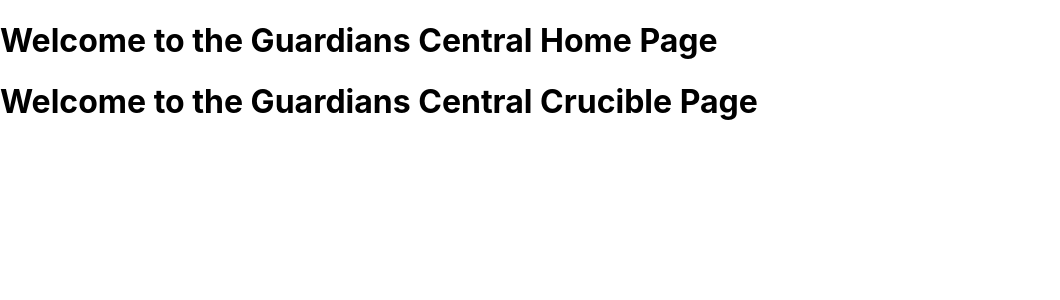
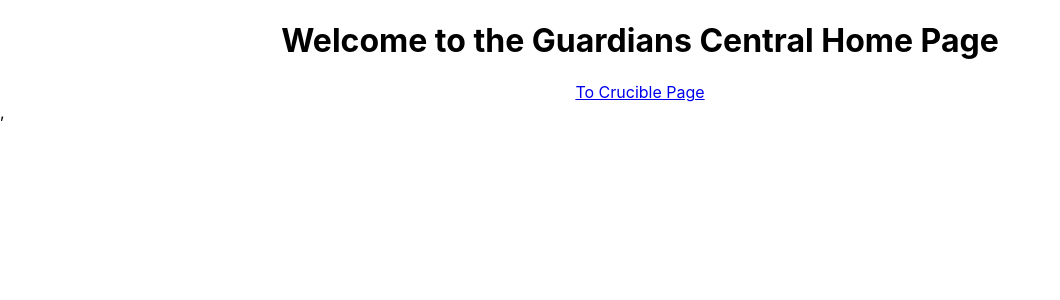
Before and after one commit to WesleyCartagena/guardians-central-backup-4-23-24, a React (Create React App) app: page / in a window 1280 px wide. Shown: the top 300 px of the page, without its empty margins (0-1060 px from the left). Built offline with nearby package versions, Linux system fonts and the light colour scheme.

Commit message:
routes-setup

```diff
--- a/src/App.js
+++ b/src/App.js
@@ -1,14 +1,19 @@
-import Home from './pages/Home/Home.js'
-import Crucible from './pages/Crucible/Crucible.js'
+import { Routes, Route } from "react-router-dom"
+import Home from './pages/Home/Home'
+import Crucible from './pages/Crucible/Crucible'
+import Layout from './components/Layout/Layout'
 import './App.css';
 
-export const App = () => {
+function App () {
     return (
-        <main>
-            <Home/>
-            <Crucible/>
-        </main>
+        <>
+           <Routes>
+                <Route path="/" element={<Layout />}>
+                    <Route index element={<Home />} />
+                    <Route path="crucible" element={ <Crucible/> } />
+                </Route>
+            </Routes>
+        </>
     );
 }
-
 export default App
--- /dev/null
+++ b/src/components/Layout/Layout.js
@@ -0,0 +1,11 @@
+import { Outlet } from 'react-router-dom'
+
+const Layout = () => {
+    return (
+        <div className="App">
+            <Outlet />
+        </div>
+    )
+}
+
+export default Layout
--- a/src/index.js
+++ b/src/index.js
@@ -1,15 +1,21 @@
 import React from 'react';
-import ReactDOM from 'react-dom/client';
+import ReactDOM from 'react-dom'
 import './index.css';
 import App from './App';
 import reportWebVitals from './reportWebVitals';
+import { HashRouter } from 'react-router-dom'
 
-const root = ReactDOM.createRoot(document.getElementById('root'));
-root.render(
-  <React.StrictMode>
-    <App />
-  </React.StrictMode>
-);
+
+ReactDOM.render(
+    <React.StrictMode>
+      <HashRouter>
+        <App />
+      </HashRouter>
+      ,
+    </React.StrictMode>,
+    document.getElementById('root')
+  )
+
 
 // If you want to start measuring performance in your app, pass a function
 // to log results (for example: reportWebVitals(console.log))
--- a/src/pages/Crucible/Crucible.js
+++ b/src/pages/Crucible/Crucible.js
@@ -1,6 +1,10 @@
-export const Crucible = () => {
+import React from 'react'
+
+const Crucible = () => {
     return(
-        <h1>Welcome to the Guardians Central Crucible Page</h1>
+        <div>
+            <h1>Welcome to the Guardians Central Crucible Page</h1>
+        </div>
     );
 }
 
--- a/src/pages/Home/Home.js
+++ b/src/pages/Home/Home.js
@@ -1,8 +1,14 @@
-export const Home = () => {
+import { NavLink } from 'react-router-dom'
+
+const Home = () => {
     return(
-        <h1>Welcome to the Guardians Central Home Page</h1>
+        <div>
+            <h1>Welcome to the Guardians Central Home Page</h1>
+            <NavLink to="crucible">
+                <div>To Crucible Page</div>
+            </NavLink>
+        </div>
     );
 }
 
-
-export default Home
+export default Home;
```
